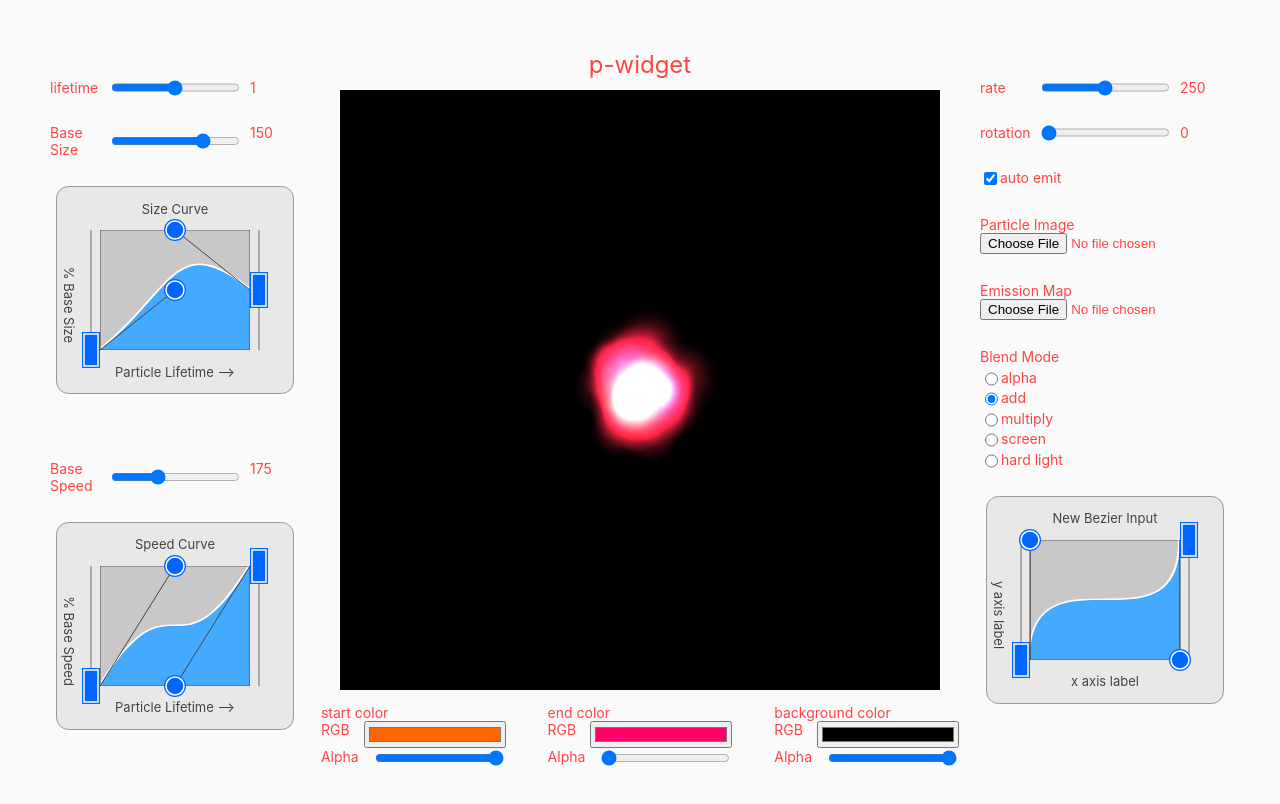
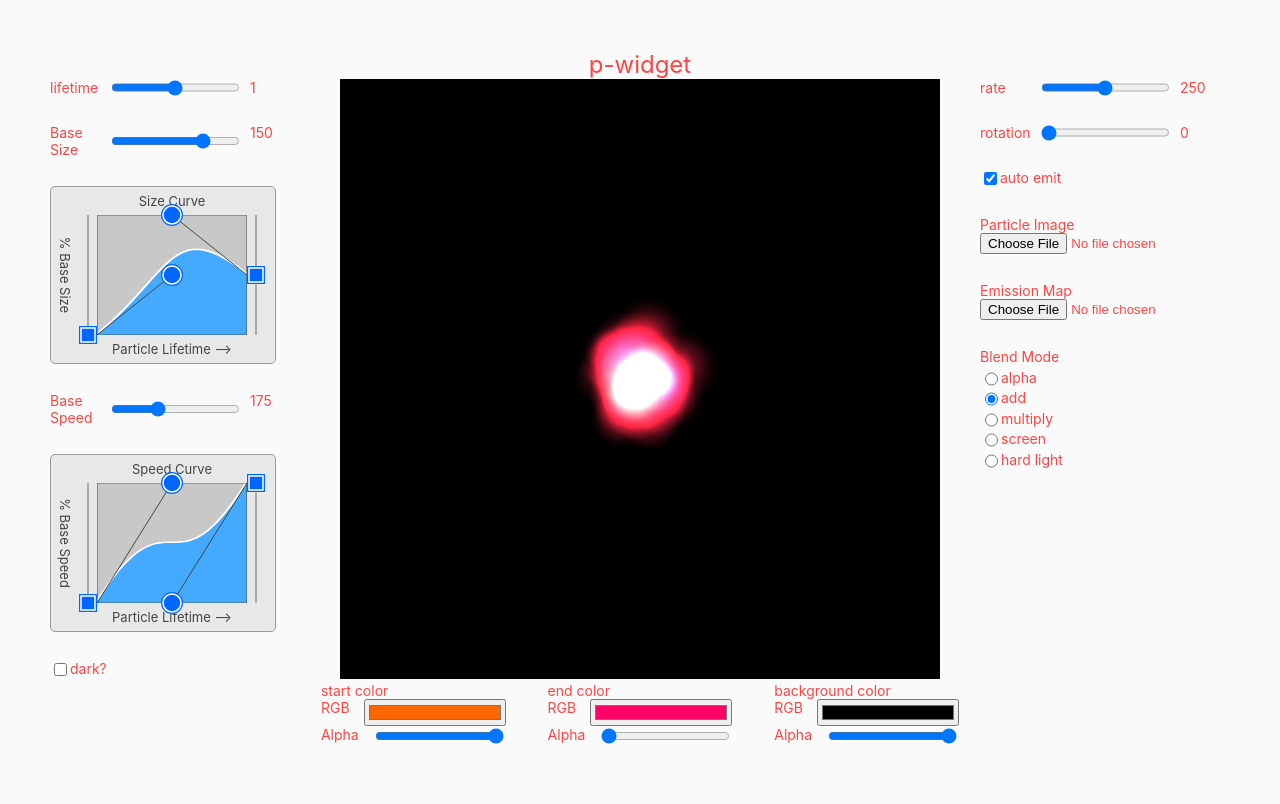
Before and after one commit to georgeolee/p-widge, a React (Create React App) app: page / in a window 1280 px wide. Shown: the top 804 px of the page. Built offline with nearby package versions, Linux system fonts and the light colour scheme.

Commit message:
updates bezier styling

```diff
--- a/src/App.css
+++ b/src/App.css
@@ -13,7 +13,6 @@
   grid-template-columns: 250px auto 250px;
   font-size: 14px;
 }
-
 
 .App-header {
   grid-column: 2;
--- a/src/App.js
+++ b/src/App.js
@@ -28,11 +28,11 @@ import { BezierInput } from './components/BezierInput/BezierInput';
 *       -randomness sliders
 *       -emitter size slider
 *
-*       CubicBezier:
+*       BezierInput:
 *         -styling - continue transitiion from inline to stylesheet
 *         -get canvas dimensions from CSS?
-*
-*
+*         -add slightly more space on y axis side
+*         -y axis label off center?
 *
 *
 *
@@ -89,6 +89,8 @@ function App() {
 
         <Slider label='Base Speed' min={0} max={500} step={1} defaultValue={175} func={n => particleSettings.particleBaseSpeed = n}/>
         <BezierInput labelTop='Speed Curve' labelY='% Base Speed' labelX='Particle Lifetime —>' points={[0,0,   0.5,1,   0.5,0,   1,1]} func={lookups => particleSettings.speedTable = lookups}/>
+
+        <Checkbox label='dark?' func={b=>{document.body.classList?.toggle('dark')}} init={false}/>
       </div>
 
       <div ref={p5ContainerRef} className='p5-container'></div>
@@ -110,7 +112,6 @@ function App() {
         <Radio name='blend-mode'label='screen' func={() => particleSettings.p5BlendMode = 'screen'}/>
         <Radio name='blend-mode'label='hard light' func={() => particleSettings.p5BlendMode = 'hard_light'}/>
 
-        <BezierInput func={lookups => {}}/>
       </div>
 
       <div className='controls-center'>
--- a/src/components/BezierInput/BezierInput.css
+++ b/src/components/BezierInput/BezierInput.css
@@ -1,32 +1,39 @@
 
 .bezier-input{
 
-    --bezier-control-size: 18px; /*same size HTML canvas uses for drawing control elements in BezierInput.js; used for positioning labels*/
+    /* size of graph canvas and canvas control points */
+    /* these properties are also read by the React component and used for drawing to the canvas */
+    --bezier-control-size: 18px;
+    --bezier-canvas-width: 150px;
+    --bezier-canvas-height: 120px;
 
-
-
-    --outer-padding: 25px; /*padding around the canvas controls; this is where the labels go*/
+    --outer-padding: 10px; /*padding around the canvas controls; this is where the labels go*/
 
 
     /* color properties used by React component for drawing to HTML canvas*/
     --curve-fill: #4af;
     --curve-stroke: #fff;
-
     --control-fill: #06f;
     --control-hover-fill: #4af;
     --control-stroke: #fff;
     --control-handle-stroke: #444;
-
     --canvas-border: #444;
     --track-stroke: #aaa;
 
 
-    padding: var(--outer-padding);
+    --label-color: #444;
+    --label-font-size: 13px;
+
 
     box-sizing: border-box;
     display:flex;
     position:relative;
-    margin:auto;
+
+    width: fit-content;
+    height: fit-content;
+
+    padding: var(--outer-padding);
+    padding-left: calc(var(--outer-padding) + var(--bezier-control-size));
 
     background-color:#e8e8e8;
     border: 1px solid #999;
@@ -34,22 +41,41 @@
 
 }
 
-.bezier-input.dark{
+.dark .bezier-input{
+    --curve-fill: #bf4;
+    --curve-stroke: #fff;
     --control-fill: #f44;
     --control-hover-fill: #f77;
+    --control-stroke: #fff;
+    --control-handle-stroke: #444;
+    --canvas-border: #444;
+    --track-stroke: #aaa;
+}
+
+.bezier-input.purple{
+    --curve-fill: #82f;
 }
 
 .bezier-canvas-container{
     display: flex;
+    width: calc(var(--bezier-canvas-width) + var(--bezier-control-size) * 2 );
+    height: calc(var(--bezier-canvas-height) + var(--bezier-control-size) * 2);
+    position: relative;
+    box-sizing: border-box;
 }
 
 .bezier-controls{
     position: absolute;
+    inset: 0;
+    z-index: 2000;
 }
 
 .bezier-graph{
     background-color: #c8c8c8;
+    position: absolute;
+    inset: var(--bezier-control-size);
 }
+
 [class *= bezier-label]{
     position: absolute;
     pointer-events: none;
@@ -57,28 +83,31 @@
     justify-content: center;
     align-items: center;
 
-    width: 100%;
+    color: var(--label-color);
+    font-size: var(--label-font-size);
+}
 
-    color: #444;
-    font-size: 13px;
+.bezier-label-top, .bezier-label-x{
+    width: calc(100% - var(--bezier-control-size));
+    height: calc(var(--outer-padding) + var(--bezier-control-size));
 }
 
 .bezier-label-top{
-    left: 0;
+    left: var(--bezier-control-size);
     top: 0;
-    height: calc(var(--outer-padding) + var(--bezier-control-size));
 }
 
 .bezier-label-x{
-    left: 0;
+    left: var(--bezier-control-size);
     bottom: 0;
-    height: calc(var(--outer-padding) + var(--bezier-control-size));
 }
 
 .bezier-label-y{
+    left:0;
     top:0;
-    left:0;
-    height: var(--outer-padding);
+
+    height: calc(var(--outer-padding) + var(--bezier-control-size));
+    width: calc(var(--bezier-canvas-height) + 2*var(--bezier-control-size) + 2*var(--outer-padding));
     transform: translate(0,-100%) rotate(90deg);
     transform-origin: 0 100%;
 }
--- a/src/components/BezierInput/BezierInput.js
+++ b/src/components/BezierInput/BezierInput.js
@@ -1,5 +1,5 @@
 import { useEffect, useRef } from "react";
-import { getMousePos, clip } from "./utilities";
+import { clip } from "./utilities";
 import { CubicBezier } from "./CubicBezier";
 import './BezierInput.css';
 
@@ -36,10 +36,10 @@ export function BezierInput(props){
     ];
 
     const init = props.init ?? true;
-    const width =  props.width ?? 150;
-    const height = props.height ?? 120;
 
-    const margin = 18;
+    const id = props.id ?? '';
+    const className = props.className ? ` ${props.className}` : '';
+
 
     const componentRef = useRef();
 
@@ -49,13 +49,18 @@ export function BezierInput(props){
     const editPoint = useRef(null);
     const hoverPoint = useRef(null);
 
+    //dimensions used for drawing ; get read from CSS or assigned default values after render
+    let width;          //  graph area width (excluding controls)
+    let height;         //  graph area height (excluding controls)
+    let controlSize;    //  control point height & width
+
     //colors used by canvas drawing context; these are retrieved from CSS on initial render
     const color = useRef({});
 
 
     //get colors from CSS or use fallback values
     const getColors = () => {
-        const style = getComputedStyle(cnvRef.current);
+        const style = getComputedStyle(componentRef.current);
         color.current.curveFill = style.getPropertyValue('--curve-fill') || '#4af';
         color.current.curveStroke = style.getPropertyValue('--curve-stroke') || '#fff';
 
@@ -74,6 +79,11 @@ export function BezierInput(props){
         console.log('bz effect')
 
     }, [color]);
+
+    const getDimensions = () => {
+        const style = getComputedStyle(componentRef.current);
+
+    }
 
 
 
@@ -129,12 +139,6 @@ export function BezierInput(props){
         const cw = ctx.canvas.width;
         const ch = ctx.canvas.height;
 
-
-        const curveScale = {
-            x: cw - 2*margin,
-            y: ch - 2*margin
-        }
-
         ctx.save();
 
         ctx.clearRect(0,0,cw,ch)
@@ -142,15 +146,15 @@ export function BezierInput(props){
         ctx.translate(0, ch);
         ctx.scale(1, -1);
 
-        ctx.translate(margin, margin);
+        ctx.translate(controlSize, controlSize);
 
 
         const drawPoint = PN => {
 
-            const radius = margin/2 + 2;
+            const radius = controlSize/2 + 2;
             ctx.beginPath();
             ctx.fillStyle = PN === hoverPoint.current ? color.current.controlHoverFill : color.current.controlFill;
-            ctx.arc(PN.x * curveScale.x, PN.y * curveScale.y, radius, 0, 2 * Math.PI);
+            ctx.arc(PN.x * width, PN.y * height, radius, 0, 2 * Math.PI);
             ctx.fill();
 
             ctx.lineWidth = 1.5;
@@ -158,29 +162,32 @@ export function BezierInput(props){
 
             ctx.beginPath();
             ctx.strokeStyle = color.current.controlStroke;
-            ctx.arc(PN.x * curveScale.x, PN.y * curveScale.y, radius - offset, 0, 2 * Math.PI);
+            ctx.arc(PN.x * width, PN.y * height, radius - offset, 0, 2 * Math.PI);
             ctx.stroke();
         }
 
         const drawEndPoint = PN => {
 
             ctx.fillStyle = PN === hoverPoint.current ? color.current.controlHoverFill : color.current.controlFill;
-            ctx.fillRect(PN.x * curveScale.x, PN.y * curveScale.y - margin, PN === bz.P3 ? margin : -margin, 2 * margin)
+
+            const direction = PN === bz.P3 ? 1 : -1;
+
+            ctx.fillRect(PN.x * width, PN.y * height - controlSize/2, controlSize * direction, 2 * controlSize/2);
 
             ctx.strokeStyle = color.current.controlStroke;
             ctx.lineWidth = 1.5;
 
             const offset = 2;
 
-            ctx.strokeRect(PN.x * curveScale.x - offset * (PN === bz.P3 ? -1 : 1), PN.y * curveScale.y - margin + offset, (margin - offset*2) *  (PN === bz.P3 ? 1 : -1), 2 * (margin - offset))
+            ctx.strokeRect(PN.x * width + offset * direction, PN.y * height - controlSize/2 + offset, (controlSize - offset*2) *  direction, 2 * (controlSize/2 - offset))
         }
 
         const drawHandle = (PA, PB) => {
             ctx.strokeStyle = color.current.controlHandleStroke;
             ctx.lineWidth = 1;
             ctx.beginPath()
-            ctx.moveTo(PA.x * curveScale.x, PA.y * curveScale.y);
-            ctx.lineTo(PB.x * curveScale.x, PB.y * curveScale.y);
+            ctx.moveTo(PA.x * width, PA.y * height);
+            ctx.lineTo(PB.x * width, PB.y * height);
             ctx.stroke()
         }
 
@@ -189,18 +196,18 @@ export function BezierInput(props){
         ctx.strokeStyle = color.current.trackStroke;
         ctx.lineWidth = 2;
         ctx.beginPath()
-        let x = bz.P0.x * curveScale.x - margin/2;
+        let x = bz.P0.x * width - controlSize/2;
         ctx.moveTo(x, 0);
-        ctx.lineTo(x, ch - margin * 2);
+        ctx.lineTo(x, ch - controlSize * 2);
         ctx.stroke()
 
         //track?
         ctx.strokeStyle = color.current.trackStroke;
         ctx.lineWidth = 2;
         ctx.beginPath()
-        x = bz.P3.x * curveScale.x + margin/2;
+        x = bz.P3.x * width + controlSize/2;
         ctx.moveTo(x, 0);
-        ctx.lineTo(x, ch - margin * 2);
+        ctx.lineTo(x, ch - controlSize * 2);
         ctx.stroke()
 
         drawHandle(bz.P0, bz.P1);
@@ -232,19 +239,14 @@ export function BezierInput(props){
         const mx = e.clientX - rect.left;
         const my = rect.height - (e.clientY - rect.top); //flip y to match canvas orientation
 
-        const curveScale = {
-            x: controlCnvRef.current.width - 2*margin,
-            y: controlCnvRef.current.height - 2*margin
-        }
-
         const bz = bzRef.current;
 
         let hit = null;
 
-        if(((margin + bz.P1.x * curveScale.x) - mx)**2 + ((margin + bz.P1.y * curveScale.y) - my)**2 < (margin/2)**2) hit = bz.P1;
-        else if(((margin + bz.P2.x * curveScale.x) - mx)**2 + ((margin + bz.P2.y * curveScale.y) - my)**2 < (margin/2)**2) hit = bz.P2;
-        else if(mx >= 0 && mx <= margin && my <= bz.P0.y * curveScale.y + margin*2 && my >= bz.P0.y * curveScale.y) hit = bz.P0;
-        else if(mx >= margin + curveScale.x && mx <= margin * 2 + curveScale.x && my <= bz.P3.y * curveScale.y + margin*2 && my >= bz.P3.y * curveScale.y) hit = bz.P3;
+        if(((controlSize + bz.P1.x * width) - mx)**2 + ((controlSize + bz.P1.y * height) - my)**2 < (controlSize/2)**2) hit = bz.P1;
+        else if(((controlSize + bz.P2.x * width) - mx)**2 + ((controlSize + bz.P2.y * height) - my)**2 < (controlSize/2)**2) hit = bz.P2;
+        else if(mx >= 0 && mx <= controlSize && my <= bz.P0.y * height + controlSize*2 && my >= bz.P0.y * height) hit = bz.P0;
+        else if(mx >= controlSize + width && mx <= controlSize * 2 + width && my <= bz.P3.y * height + controlSize*2 && my >= bz.P3.y * height) hit = bz.P3;
         return hit;
     }
 
@@ -289,6 +291,25 @@ export function BezierInput(props){
         }
     }
 
+    //
+    useEffect(()=>{
+        const style = getComputedStyle(componentRef.current);
+        width = Number(style.getPropertyValue('--bezier-canvas-width').replace('px','')) || 150;
+        height = Number(style.getPropertyValue('--bezier-canvas-height').replace('px','')) || 120;
+        controlSize = Number(style.getPropertyValue('--bezier-control-size').replace('px','')) || 18;
+
+        const curveCanvas = componentRef.current.querySelector('.bezier-graph');
+        curveCanvas.width = width;
+        curveCanvas.height = height;
+
+        const controlCanvas = componentRef.current.querySelector('.bezier-controls');
+        controlCanvas.width = width + 2*controlSize;
+        controlCanvas.height = height + 2*controlSize;
+
+        drawBezier(bzRef.current);
+        drawControls(bzRef.current);
+    });
+
     //recompute custom color properties from CSS & trigger a canvas redraw if component class changes
     //only need this effect if toggling CSS class to change appearance at runtime
     useEffect(()=>{
@@ -302,6 +323,7 @@ export function BezierInput(props){
 
         const classObserver = new MutationObserver(callback)
         classObserver.observe(componentRef.current, {attributes:true, attributeFilter:['class']})
+        classObserver.observe(document.body, {attributes:true, attributeFilter:['class']})
 
         return () => {
             classObserver.disconnect();
@@ -310,15 +332,15 @@ export function BezierInput(props){
     },[componentRef.current, bzRef.current])
 
     return(
-        <div className="bezier-input" ref={componentRef}>
+        <div className={'bezier-input' + className} id={id} ref={componentRef}>
 
             <div className="bezier-label-top" >{labelTop}</div>
             <div className="bezier-label-y">{labelY}</div>
 
 
             <div className="bezier-canvas-container">
-                <canvas className="bezier-controls" onPointerLeave={onPointerLeave} onPointerMove={onPointerMove} onPointerUp={onPointerUp} onPointerDown={onPointerDown} ref={controlCnvRef} width={width + 2*margin} height={height + 2*margin} />
-                <canvas className="bezier-graph" ref={cnvRef} width={width} height={height} style={{width:width + 'px', height:height + 'px', margin:margin + 'px'}}/>
+                <canvas className="bezier-controls" onPointerLeave={onPointerLeave} onPointerMove={onPointerMove} onPointerUp={onPointerUp} onPointerDown={onPointerDown} ref={controlCnvRef} />
+                <canvas className="bezier-graph" ref={cnvRef}/>
             </div>
 
             <div className="bezier-label-x" >{labelX}</div>
```
Also changed, not shown: src/components/BezierInput/utilities.js (+0 -15 lines), src/sketch.js (+10 -8 lines).
